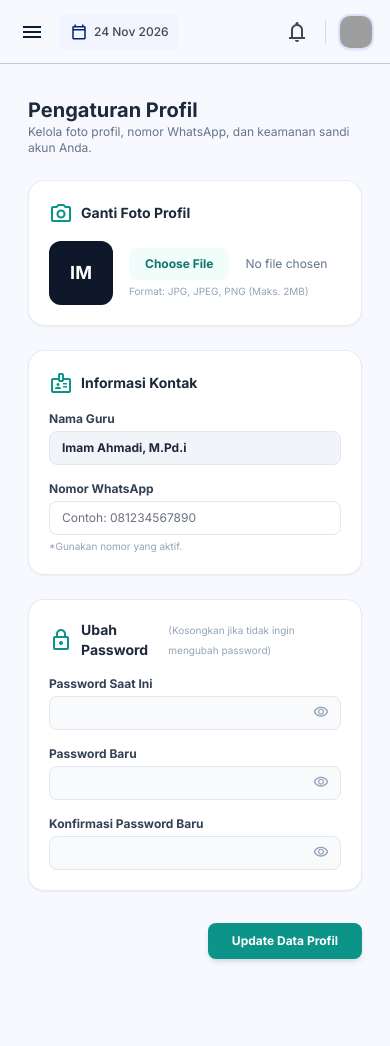
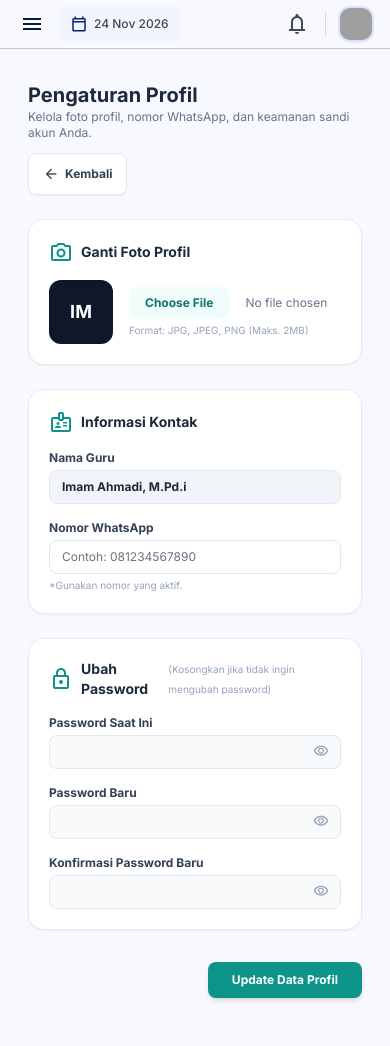
Before and after one commit to maisyadhia/Sistem-Jurnal-Pembelajaran, a Laravel app: page /guru/profile in a window 390 px wide. Run offline with Laravel 12, Linux system fonts and the light colour scheme; the visitor is signed in with stand-in values (Sample User, id 1); data comes from the database, SQL or seed files in the repository; data that the repository does not hold is empty; some libraries are stand-ins or nearby versions; grey boxes are pictures that could not be loaded.

Commit message:
modifikasi halaman profile guru untuk penambahan tombol back

```diff
--- a/jurnalPengajaran/resources/views/guru/profile.blade.php
+++ b/jurnalPengajaran/resources/views/guru/profile.blade.php
@@ -3,10 +3,27 @@
 @section('title', 'Pengaturan Profil - SIMJAR')
 
 @section('content')
+    @php
+        $dashboardUrl = \Illuminate\Support\Facades\Route::has('guru.dashboard')
+            ? route('guru.dashboard')
+            : (\Illuminate\Support\Facades\Route::has('dashboard')
+                ? route('dashboard')
+                : url('/dashboard'));
+    @endphp
+
     <div class="max-w-2xl mx-auto w-full flex flex-col gap-6 pt-4 pb-8 px-3 md:px-6">
-        <div>
-            <h2 class="text-xl md:text-2xl font-bold text-slate-800">Pengaturan Profil</h2>
-            <p class="text-xs text-slate-500">Kelola foto profil, nomor WhatsApp, dan keamanan sandi akun Anda.</p>
+        <!-- Header + Tombol Kembali di Atas -->
+        <div class="flex flex-col sm:flex-row sm:items-center sm:justify-between gap-3">
+            <div>
+                <h2 class="text-xl md:text-2xl font-bold text-slate-800">Pengaturan Profil</h2>
+                <p class="text-xs text-slate-500">Kelola foto profil, nomor WhatsApp, dan keamanan sandi akun Anda.</p>
+            </div>
+
+            <a href="{{ $dashboardUrl }}"
+                class="inline-flex items-center justify-center gap-1.5 px-3.5 py-2 bg-white hover:bg-slate-50 text-slate-700 border border-slate-200 rounded-xl text-xs font-bold transition-all shadow-sm shrink-0 self-start sm:self-auto">
+                <span class="material-symbols-outlined text-base">arrow_back</span>
+                <span>Kembali</span>
+            </a>
         </div>
 
         <!--
@@ -15,7 +32,7 @@
         -->
 
         <!-- FORM UTAMA TERPADU -->
-        <form action="{{ route('guru.profile.update') }}" method="POST" enctype="multipart/form-data" class="flex flex-col gap-6">
+        <form id="profileForm" action="{{ route('guru.profile.update') }}" method="POST" enctype="multipart/form-data" class="flex flex-col gap-6">
             @csrf
             @method('PUT')
 
@@ -115,8 +132,13 @@
                 </div>
             </div>
 
-            <!-- Tombol Submit Tunggal -->
-            <div class="flex justify-end pt-2">
+            <!-- Tombol Submit + Tombol Batal (muncul saat form mulai diisi/diubah) -->
+            <div class="flex items-center justify-end gap-3 pt-2">
+                <a href="{{ $dashboardUrl }}" id="btnCancelProfile"
+                    class="hidden inline-flex items-center justify-center px-5 py-2.5 bg-white hover:bg-slate-50 text-slate-700 border border-slate-200 rounded-xl text-xs font-bold transition-all shadow-sm">
+                    Batal
+                </a>
+
                 <button type="submit"
                     class="px-6 py-2.5 bg-teal-600 hover:bg-teal-700 text-white rounded-xl text-xs font-bold transition-all shadow-md">
                     Update Data Profil
@@ -140,5 +162,19 @@
                 icon.textContent = 'visibility';
             }
         }
+
+        document.addEventListener('DOMContentLoaded', function () {
+            const form = document.getElementById('profileForm');
+            const btnCancel = document.getElementById('btnCancelProfile');
+
+            if (!form || !btnCancel) return;
+
+            const showCancelButton = () => {
+                btnCancel.classList.remove('hidden');
+            };
+
+            form.addEventListener('input', showCancelButton);
+            form.addEventListener('change', showCancelButton);
+        });
     </script>
 @endpush
```
